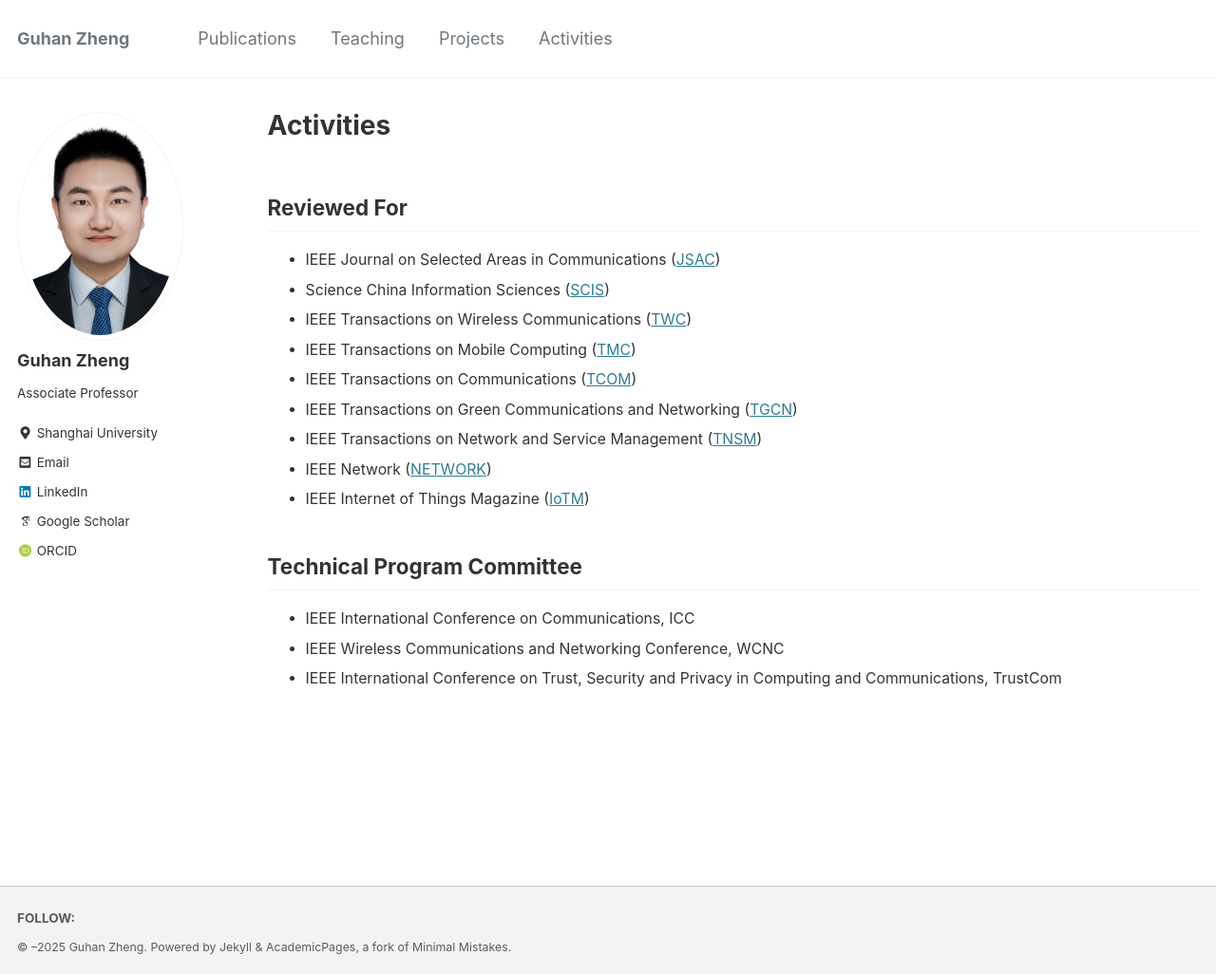
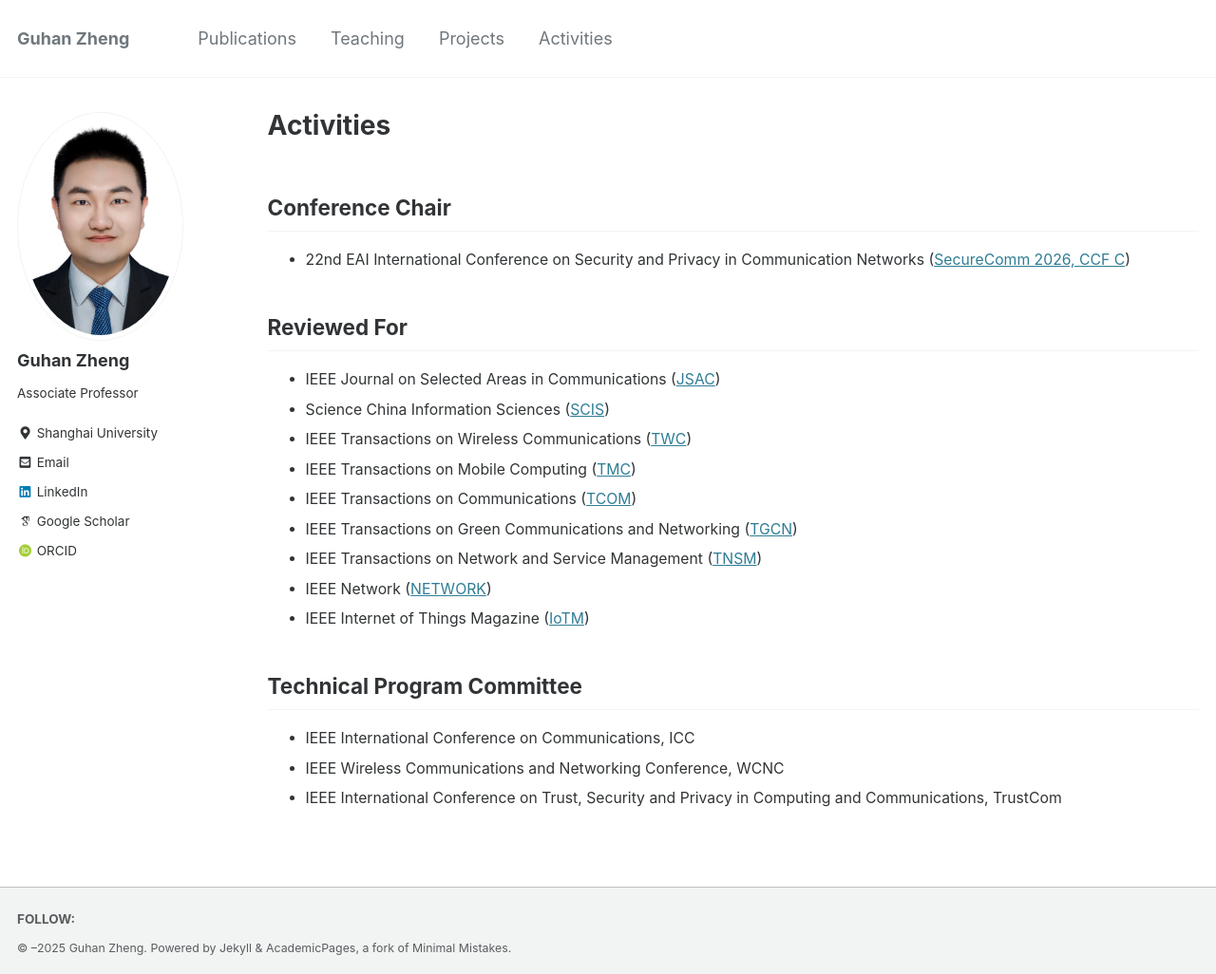
Before and after one commit to Guhan328/Guhan328.github.io, a Jekyll site: the page built from _pages/activities.md, in a window 1280 px wide and 1026 px high. Shown: the whole window at 95% size. Built offline with Jekyll 4.4.1, drawn with Linux system fonts in a browser that asks for light colours.

Commit message:
Update activities.md

```diff
--- a/_pages/activities.md
+++ b/_pages/activities.md
@@ -30,6 +30,9 @@ sitemap: true
  * Formal Methods for Autonomous Systems Workshop ([FMAS](https://fmasworkshop.github.io/FMAS2019/)) [2019]
 -->
 
+## Conference Chair
+ * 22nd EAI International Conference on Security and Privacy in Communication Networks ([SecureComm 2026, CCF C](https://securecomm.eai-conferences.org/2026/organizing-committee/))
+
 ## Reviewed For
 
  * IEEE Journal on Selected Areas in Communications ([JSAC](https://ieeexplore.ieee.org/xpl/RecentIssue.jsp?punumber=49))
```
